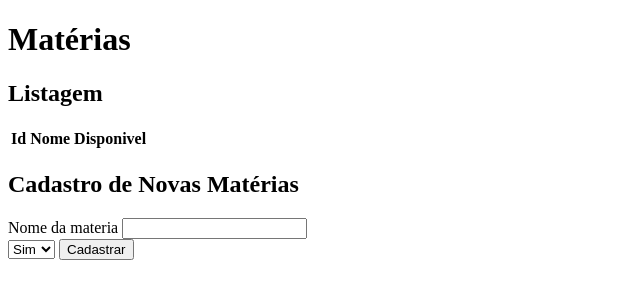
After one commit to matheussdemm/API-AMS, a PHP site: page /post.html in a window 1280 px wide. The commit adds this page. Shown: the top 300 px of the page, without its empty margins (0-640 px from the left). Run offline with PHP 8.4, Linux system fonts and the light colour scheme; lists and menus that the app fills with data are empty.

Commit message:
Criação de Mateiras e post

```diff
--- /dev/null
+++ b/post.html
@@ -0,0 +1,42 @@
+<!DOCTYPE html>
+<html lang="pt-br">
+<head>
+    <meta charset="UTF-8">
+    <meta name="viewport" content="width=device-width, initial-scale=1.0">
+    <title>Acessando materiais</title>
+</head>
+<body>
+
+    <h1>Matérias</h1>
+    <h2>Listagem</h2>
+    <table>
+        <thead>
+            <th>Id</th>
+            <th>Nome</th>
+            <th>Disponivel</th>
+        </thead>
+        <tbody>
+
+        </tbody>
+    </table>
+    <h2>Cadastro de Novas Matérias</h2>
+    <label for="materia">Nome da materia</label>
+    <input type="text" name="materia" id="materia" />
+    <br />
+    <select name="Disponivel" id="disponivel">
+        <option value="1">Sim</option>
+        <option value="0">Não</option>
+    </select>
+    <button onclick="cadastrar()">Cadastrar</button>
+    <script>
+        function cadastrar()
+        {
+
+        }
+        function atualizarTabela()
+        {
+
+        }
+    </script>
+</body>
+</html>
```
Also changed, not shown: rotas/Alunos.php (+21 -0 lines), rotas/Materias.php (+18 -7 lines).
